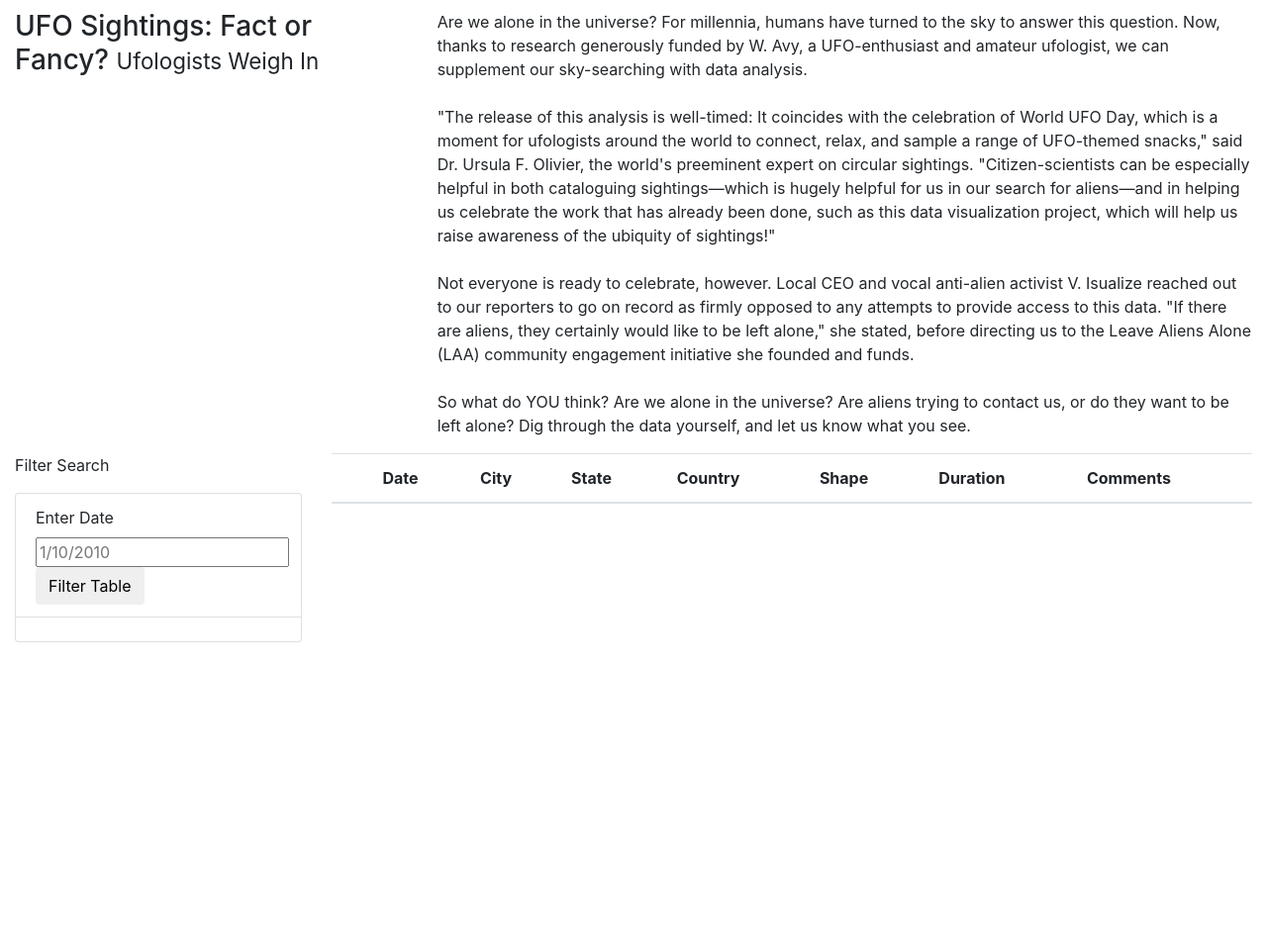
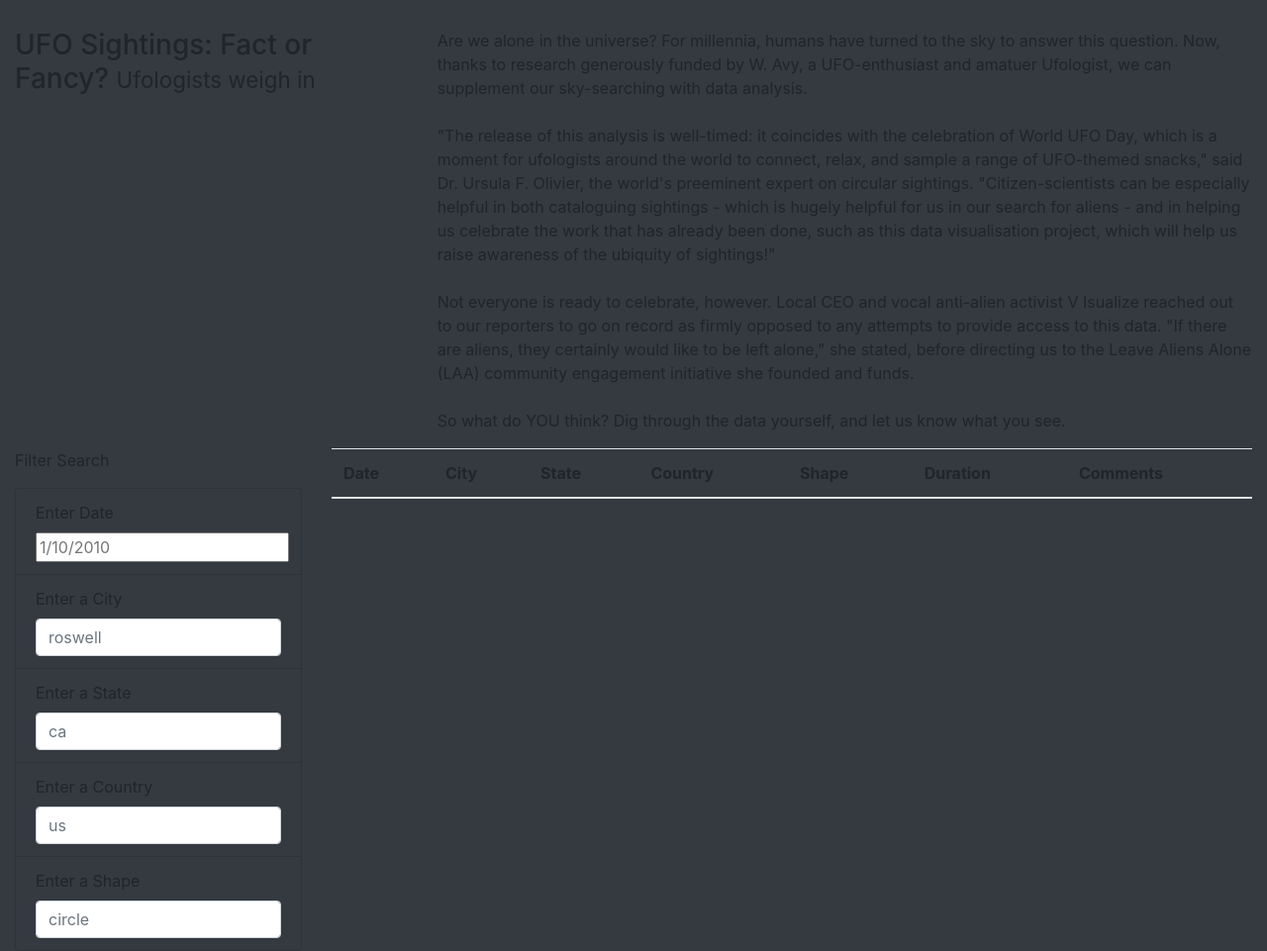
Before and after one commit to Jblueart/UFOs, a plain HTML site: page index.html in a window 1280 px wide. Shown: the part 262-1223 px from the top of the page at 99% size. Before the commit the page ends 911 px from the top, so only its background shows below. Drawn offline with nearby package versions, Linux system fonts and the light colour scheme.

Commit message:
Add files via upload

```diff
--- a/index.html
+++ b/index.html
@@ -1,59 +1,98 @@
 <!DOCTYPE html>
 <html lang="en">
   <head>
-    <meta charset="UTF-8">
-    <meta http-equiv="X-UA-Compatible" content="IE=edge">
-    <meta name="viewport" content="width=device-width, initial-scale=1.0">
-    <title>UFO's & You!</title>
+    <meta charset="UTF-8" />
+    <meta name="viewport" content="width=device-width, initial-scale=1.0" />
+    <meta http-equiv="X-UA-Compatible" content="ie=edge" />
+    <title>UFO Finder</title>
     <link
       rel="stylesheet"
       href="https://maxcdn.bootstrapcdn.com/bootstrap/4.0.0/css/bootstrap.min.css"
       integrity="sha384-Gn5384xqQ1aoWXA+058RXPxPg6fy4IWvTNh0E263XmFcJlSAwiGgFAW/dAiS6JXm"
       crossorigin="anonymous"
     />
-    <link rel="stylesheet" href="static/css/style.css">
+    <link rel="stylesheet" href="static/css/style.css" />
   </head>
-<body>
+
+  <body class="bg-dark">
     <div class="wrapper">
-        <nav class="navbar navbar-expand-lg">
-            <a class="navbar-brand" href="index.html">UFO Sightings</a>
+      <!-- Navbar -->
+      <nav class="navbar navbar-dark bg-dark navbar-expand-lg">
+        <a class="navbar-brand" href="index.html">UFOs & you!</a>
+      </nav>
+      <!-- Jumbotron -->
+      <div class="jumbotron">
+        <h1 class="display-4">The Truth is Out There, or is it?!</h1>
+      </div>
 
-        </nav>
-        <div class="jumbotron">
-            <h1>The Truth Is Out There</h1>
-        </div>
+      <!-- Article title and paragraph -->
       <div class="container-fluid">
         <div class="row">
-                <div class="col-md-4">
-                    <h3>UFO Sightings: Fact or Fancy? <small>Ufologists Weigh In</small></h3>
+          <div class="col-md-4 article-title">
+            <h3>UFO Sightings: Fact or Fancy? <small>Ufologists weigh in</small></h3>
           </div>
-                <div class="col-md-8">
+          <div class="col-md-8 article-p">
             <p>
-                        Are we alone in the universe? For millennia, humans have turned to the sky to answer this question. Now, thanks to research generously funded by W. Avy, a UFO-enthusiast and amateur ufologist, we can supplement our sky-searching with data analysis.<br><br>"The release of this analysis is well-timed: It coincides with the celebration of World UFO Day, which is a moment for ufologists around the world to connect, relax, and sample a range of UFO-themed snacks," said Dr. Ursula F. Olivier, the world's preeminent expert on circular sightings. "Citizen-scientists can be especially helpful in both cataloguing sightings—which is hugely helpful for us in our search for aliens—and in helping us celebrate the work that has already been done, such as this data visualization project, which will help us raise awareness of the ubiquity of sightings!"<br><br>Not everyone is ready to celebrate, however. Local CEO and vocal anti-alien activist V. Isualize reached out to our reporters to go on record as firmly opposed to any attempts to provide access to this data. "If there are aliens, they certainly would like to be left alone," she stated, before directing us to the Leave Aliens Alone (LAA) community engagement initiative she founded and funds.<br><br>So what do YOU think? Are we alone in the universe? Are aliens trying to contact us, or do they want to be left alone? Dig through the data yourself, and let us know what you see.
+              Are we alone in the universe? For millennia, humans have turned to the sky to answer
+              this question. Now, thanks to research generously funded by W. Avy, a UFO-enthusiast
+              and amatuer Ufologist, we can supplement our sky-searching with data analysis.
+              <br /><br />"The release of this analysis is well-timed: it coincides with the
+              celebration of World UFO Day, which is a moment for ufologists around the world to
+              connect, relax, and sample a range of UFO-themed snacks," said Dr. Ursula F. Olivier,
+              the world's preeminent expert on circular sightings. "Citizen-scientists can be
+              especially helpful in both cataloguing sightings - which is hugely helpful for us in
+              our search for aliens - and in helping us celebrate the work that has already been
+              done, such as this data visualisation project, which will help us raise awareness of
+              the ubiquity of sightings!"<br /><br />
+              Not everyone is ready to celebrate, however. Local CEO and vocal anti-alien activist V
+              Isualize reached out to our reporters to go on record as firmly opposed to any
+              attempts to provide access to this data. "If there are aliens, they certainly would
+              like to be left alone," she stated, before directing us to the Leave Aliens Alone
+              (LAA) community engagement initiative she founded and funds. <br /><br />So what do
+              YOU think? Dig through the data yourself, and let us know what you see.
             </p>
           </div>
+        </div>
+      </div>
+
+      <!-- Filter -->
       <div class="container-fluid">
         <div class="row">
           <div class="col-md-3">
-                        <form>
+            <div class="filters">
+              <form class="bg-dark">
                 <p>Filter Search</p>
                 <ul class="list-group">
-                                <li class="list-group-item">
+                  <li class="list-group-item bg-dark">
                     <label for="date">Enter Date</label>
                     <input type="text" placeholder="1/10/2010" id="datetime" />
-                                    <button id="filter-btn" type="button" class="btn btn-default">Filter Table</button>
                   </li>
-                                <li class="list-group-item">
-
+                  <li class="list-group-item bg-dark">
+                    <label for="city">Enter a City</label>
+                    <input type="text" id="city" class="form-control" placeholder="roswell" />
+                  </li>
+                  <li class="list-group-item bg-dark">
+                    <label for="state">Enter a State</label>
+                    <input type="text" id="state" class="form-control" placeholder="ca" />
+                  </li>
+                  <li class="list-group-item bg-dark">
+                    <label for="country">Enter a Country</label>
+                    <input type="text" id="country" class="form-control" placeholder="us" />
+                  </li>
+                  <li class="list-group-item bg-dark">
+                    <label for="shape">Enter a Shape</label>
+                    <input type="text" id="shape" class="form-control" placeholder="circle" />
                   </li>
                 </ul>
               </form>
             </div>
+          </div>
+
+          <!-- Table -->
           <div class="col-md-9">
             <table class="table table-striped">
               <thead>
                 <tr>
-                                <th>
                   <th>Date</th>
                   <th>City</th>
                   <th>State</th>
@@ -61,7 +100,6 @@
                   <th>Shape</th>
                   <th>Duration</th>
                   <th>Comments</th>
-                                </th>
                 </tr>
               </thead>
               <tbody></tbody>
@@ -70,8 +108,8 @@
         </div>
       </div>
     </div>
-        </div>
-
-    </div>
+    <script src="https://cdnjs.cloudflare.com/ajax/libs/d3/4.11.0/d3.js"></script>
+    <script src="static/js/data.js"></script>
+    <script src="static/js/app.js"></script>
   </body>
 </html>
```
Lines whose indentation alone changed are shown as unchanged.
